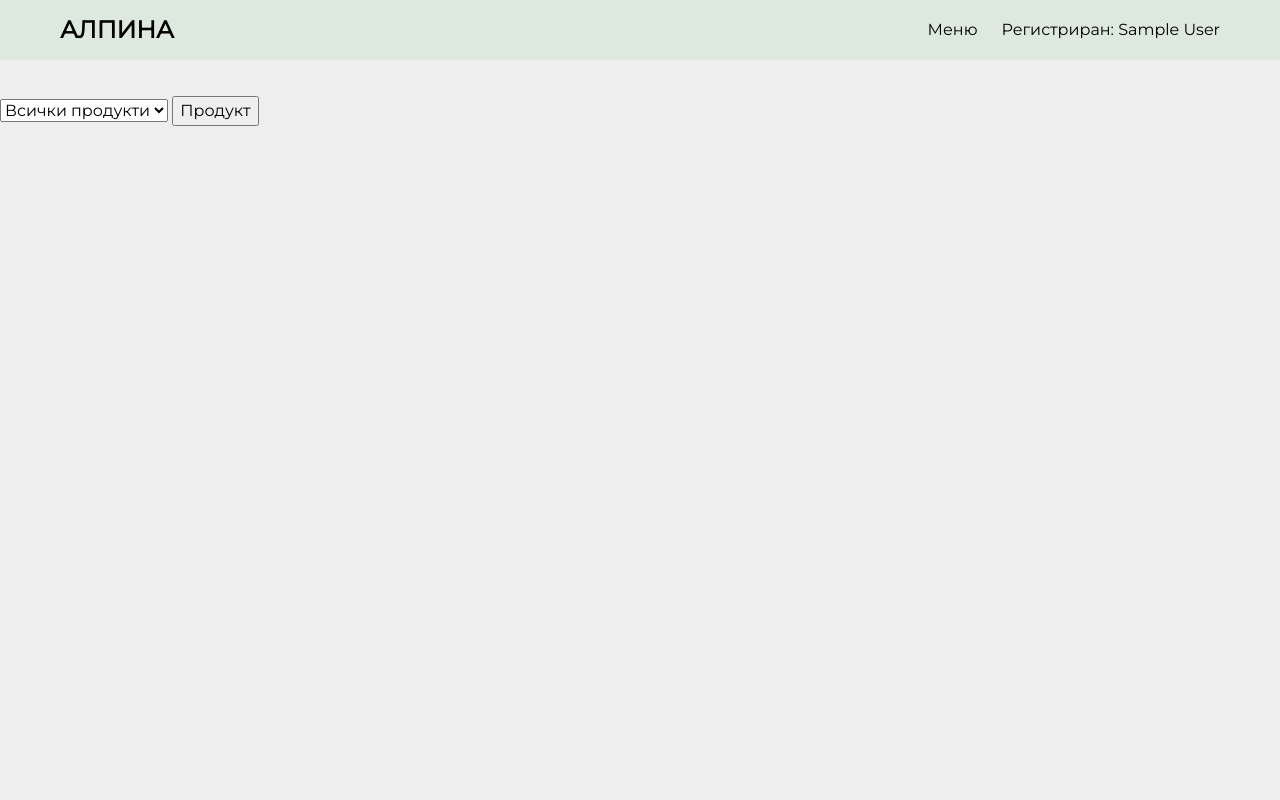
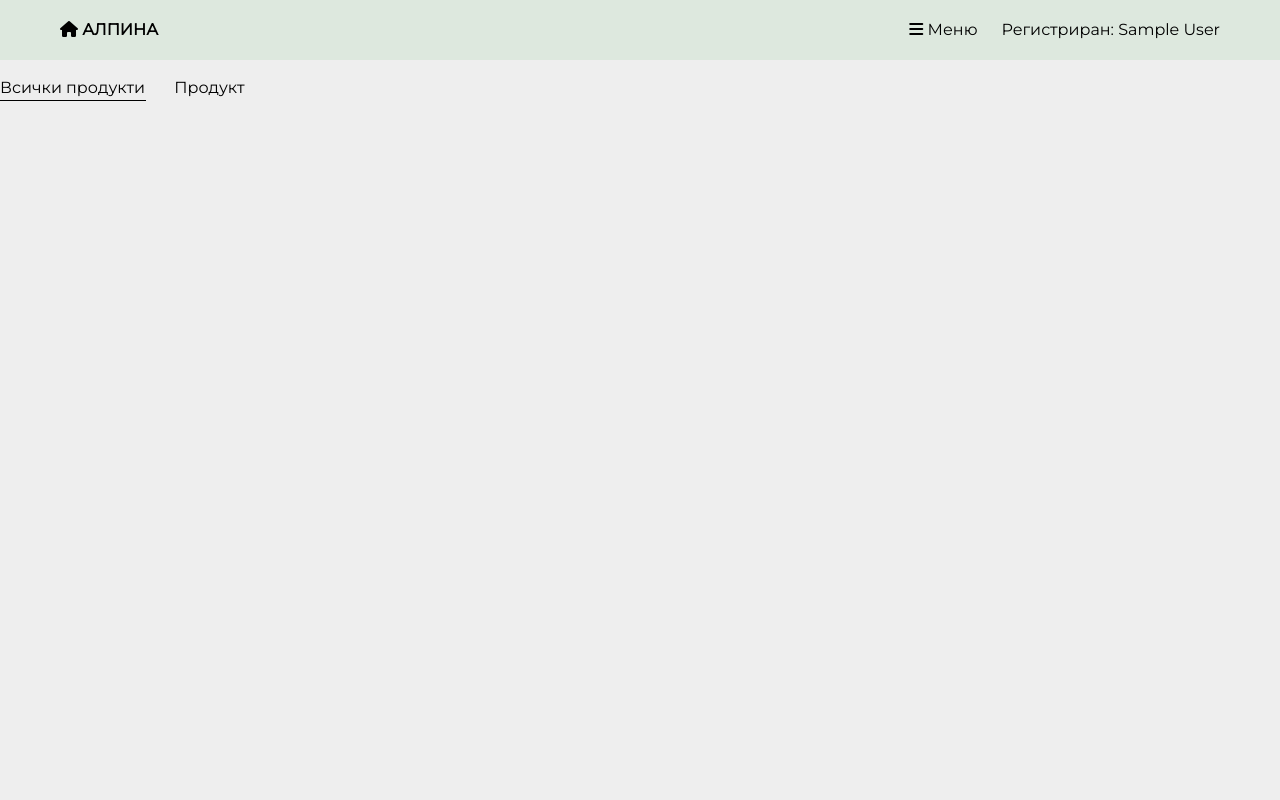
Before and after one commit to kostakazakoff/Web-projects, a Django app: page /products_list/ in a window 1280 px wide. Run offline with Django 4.2, Linux system fonts and the light colour scheme; the visitor is signed in with stand-in values (Sample User, id 1); data that the repository does not hold is empty; parts of the project's set-up code (start-up, migrations or seed data) failed here and were passed over; some libraries are stand-ins or nearby versions.

Commit message:
working on

```diff
--- a/alpina/products/views.py
+++ b/alpina/products/views.py
@@ -19,6 +19,14 @@ def home(request):
         articles = [a for a in articles_queryset if int(search_article) == a.id]
     if search_product:
         products = [p for p in products_queryset if int(search_product) == p.id]
+
+    article_details = request.GET.get('article-details') if request.GET.get('article-details') else None
+    if article_details:
+        return redirect(f'./articles/{int(article_details)}')
+
+    product_details = request.GET.get('product-details') if request.GET.get('product-details') else None
+    if product_details:
+        return redirect(f'./products/{int(product_details)}')
 
     context = {'articles': articles, 'products': products}
     return render(request, 'home.html', context)
--- a/alpina/static/css/styles.css
+++ b/alpina/static/css/styles.css
@@ -1,23 +1,46 @@
 @import url('https://fonts.googleapis.com/css2?family=Montserrat&display=swap');
 
+::-webkit-scrollbar {
+    display: none;
+}
+select{
+    all: unset;
+    border-bottom: 1px solid black;
+}
+button{
+    all: unset;
+    cursor: pointer;
+    padding: 0 24px;
+}
+.primary{
+    border: 1px solid black;
+    border-radius: 6px;
+}
 body {
     background-color: #eee;
     font-family: 'Montserrat', sans-serif;
 }
 
 /* NAVIGATION BAR ----------------------------------------------- */
-
-.navbar {
+header{
     width: 100%;
     height: 60px;
-    background-color: #DDE8DE;
-    color: black;
     position: fixed;
     top: 0;
     left: 0;
+    z-index: 100;
+    background-color: #DDE8DE;
+    color: black;
+}
+.navbar {
+    width: 100%;
+    height: 100%;
+
+
     display: flex;
     flex-direction: column;
     align-items: center;
+    justify-content: center;
 }
 .navbar-content {
     /* box-shadow: 2px 8px 10px rgba(0, 0, 0, 0.1); */
@@ -64,34 +87,71 @@ body {
     position: absolute;
 }
 .top-distance{
-    height: 80px;
+    height: 60px;
 }
 /* HOME PAGE ------------------------------------------------------ */
 
+.main-container{
+    max-width: 1800px;
+    margin: auto;
+    min-height: 100vh;
+}
+
 .home-wrapper{
+    width: 100%;
+    height: 95%;
     display: grid;
     grid-template-columns: 1fr 1fr 1fr;
     grid-template-areas: 'articles products preview';
+    align-items: center;
+    padding: 12px 60px;
+    position: fixed;
+    top: 50%;
+    left: 50%;
+    transform: translate(-50%, -50%);
+    align-items: end;
 }
-.articles{
+
+.section{
+    width: 90%;
+    height: 90%;
+    position: relative;
+    overflow: scroll;
+    display: flex;
+    flex-direction: column;
+    justify-self: center;
+    background-color: white;
+}
+.items{
+    flex-grow: 1;
+}
+.articles-wrap{
     grid-area: articles;
 }
-.products{
+.products-wrap{
     grid-area: products;
 }
+
 .search-form{
     position: sticky;
-    top: 60px;
+    top: 0;
+    display: flex;
+    flex-wrap: wrap;
+    justify-content: space-between;
+    align-items: flex-end;
+    gap: 24px;
+    background-color: #eee;
+    padding-bottom: 12px;
+    margin-bottom: 12px;
+}
+.product:nth-child(even){
+    background-color: #eee;
 }
 .products{
-    width: 80%;
     display: flex;
-    gap: 8px;
     flex-direction: column;
-    justify-content: flex-start;
-}
-.product:nth-child(even){
-    background-color: #dedede;
+    gap: 12px;
+    object-fit: cover;
 }
 .product{
     display: flex;
--- a/alpina/templates/base.html
+++ b/alpina/templates/base.html
@@ -6,15 +6,13 @@
     <title>Alpina confectionery</title>
     <meta name="description" content="">
     <meta name="viewport" content="width=device-width, initial-scale=1">
-    <!-- <link href="https://cdn.jsdelivr.net/npm/bootstrap@5.3.0-alpha1/dist/css/bootstrap.min.css" rel="stylesheet"
-        integrity="sha384-GLhlTQ8iRABdZLl6O3oVMWSktQOp6b7In1Zl3/Jr59b6EGGoI1aFkw7cmDA6j6gD" crossorigin="anonymous"> -->
     {% load static %}
     <link rel="stylesheet" href="{% static 'css/reset.css' %}">
     <link rel="stylesheet" href="{% static 'css/styles.css' %}">
+    <script src="https://kit.fontawesome.com/8d975c1bfa.js" crossorigin="anonymous"></script>
 </head>
 
 <body>
-    <!-- <header class="container-fluid border"> -->
     <header>
         {% include 'navbar.html' %}
     </header>
@@ -23,9 +21,6 @@
         {% block content %}
         {% endblock %}
     </main>
-    <!-- <script src="https://cdn.jsdelivr.net/npm/bootstrap@5.3.0-alpha1/dist/js/bootstrap.bundle.min.js"
-        integrity="sha384-w76AqPfDkMBDXo30jS1Sgez6pr3x5MlQ1ZAGC+nuZB+EYdgRZgiwxhTBTkF7CXvN"
-        crossorigin="anonymous"></script> -->
 </body>
 
 </html>
--- a/alpina/templates/navbar.html
+++ b/alpina/templates/navbar.html
@@ -1,13 +1,13 @@
 <nav class="navbar">
     <div class="navbar-content">
 
-        <h1 class="navbar__brand">
-            <a class="navbar-brand" href="/"><strong>АЛПИНА</strong></a>
-        </h1>
+        <div class="navbar__brand">
+            <a href="/"><i class="fa-solid fa-house"></i><strong> АЛПИНА</strong></a>
+        </div>
 
         {% if user.is_authenticated %}
         <div class="dropdown">
-            <p class="dropdown-btn">Меню</p>
+            <p class="dropdown-btn"><i class="fa-solid fa-bars"></i> Меню</p>
             <ul class="dropdown__items" role="list">
                 <li><a class="dropdown__item" href="/../articles_list/">Артикули</a></option>
                 <li><a class="dropdown__item" href="/../products_list/">Продукти</a></option>
```
Also changed, not shown: alpina/templates/home.html (+18 -9 lines).
